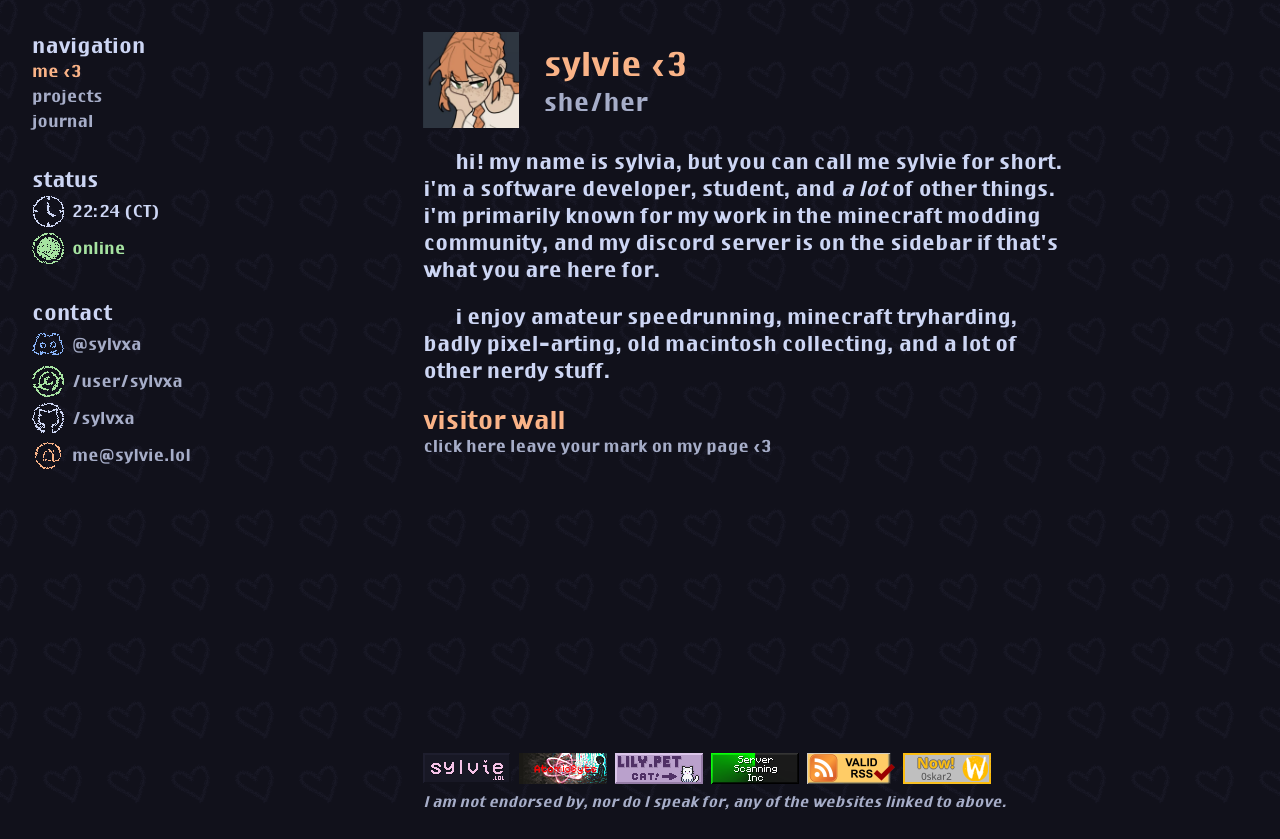
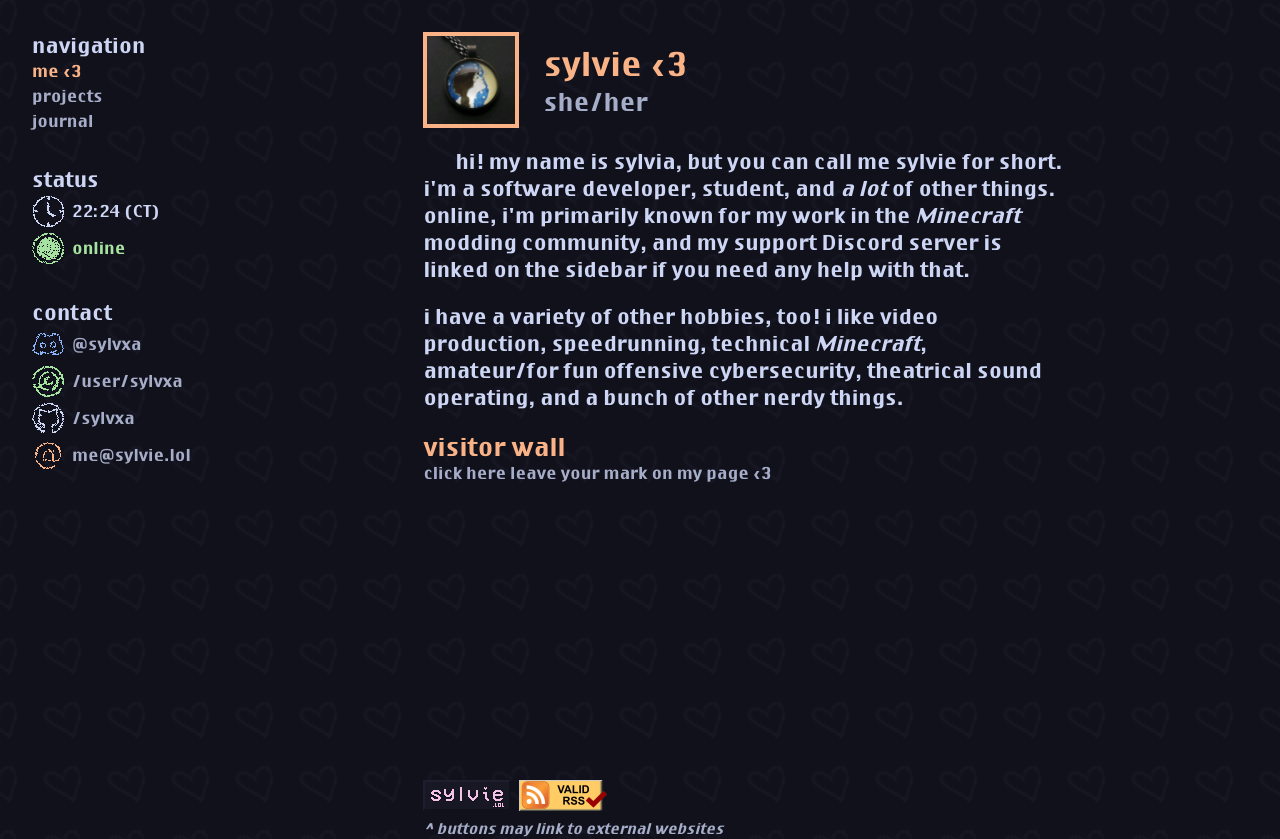
Before and after one commit to sylvxa/sylvie.lol, a Flask app: page / in a window 1280 px wide. Before the commit the page ends 810 px from the top, so only its background shows below. Run offline with Flask 3, Linux system fonts and the light colour scheme; data that the repository does not hold is empty.

Commit message:
general cleanuo

```diff
--- a/static/buttons/atomicbyte.gif.txt
+++ /dev/null
@@ -1 +0,0 @@
-https://www.jaisal.dev/
--- a/static/buttons/lily_pet.gif.txt
+++ /dev/null
@@ -1 +0,0 @@
-https://lily.pet/
--- a/static/buttons/serverscanning.gif.txt
+++ /dev/null
@@ -1 +0,0 @@
-https://ssi.fyi/
--- a/static/buttons/slonking.apng.txt
+++ /dev/null
@@ -1 +0,0 @@
-https://slonk.ing/
--- a/static/css/home.css
+++ b/static/css/home.css
@@ -12,6 +12,8 @@ a[data-dest="home"] {
 .profile-card img {
     width: 96px;
     image-rendering: auto;
+    box-sizing: border-box;
+    border: 4px solid var(--color-peach);
 }
 
 .profile-card .details {
--- a/templates/home.html
+++ b/templates/home.html
@@ -17,11 +17,12 @@
 <section class="bio">
     <p class="indent">
         hi! my name is sylvia, but you can call me sylvie for short. i'm a software developer, student, and <i>a
-            lot</i> of other things. i'm primarily known for my work in the minecraft modding community, and my
-        discord server is on the sidebar if that's what you are here for.
+            lot</i> of other things. online, i'm primarily known for my work in the <i>Minecraft</i> modding community, and my
+        support Discord server is linked on the sidebar if you need any help with that.
     </p>
-    <p class="indent">
-        i enjoy amateur speedrunning, minecraft tryharding, badly pixel-arting, old macintosh collecting, and a lot of other nerdy stuff.
+    <p>
+        i have a variety of other hobbies, too! i like video production, speedrunning, technical <i>Minecraft</i>,
+        amateur/for fun offensive cybersecurity, theatrical sound operating, and a bunch of other nerdy things.
     </p>
 </section>
 <section class="visitors">
@@ -48,7 +49,6 @@
             <img src="{{ link.file }}" alt="88x31">
         {% endif %}
     {% endfor %}
-
-    <span>I am not endorsed by, nor do I speak for, any of the websites linked to above.</span>
+    <span>^ buttons may link to external websites</span>
 </section>
 {% endblock %}
--- a/templates/visitor.html
+++ b/templates/visitor.html
@@ -29,7 +29,7 @@
 
         <div
           class="cf-turnstile"
-          data-sitekey="0x4AAAAAAB2gWsFgEwTM2opF"
+          data-sitekey="1x00000000000000000000AA"
           data-theme="dark"
           data-size="normal"
         ></div>
```
Also changed, not shown: static/assets/profile-old.png (added), static/assets/profile.png, static/buttons/atomicbyte.gif (deleted), static/buttons/lily_pet.gif (deleted), static/buttons/serverscanning.gif (deleted), static/buttons/wayland-0skar2.png (deleted), 4 other files.
